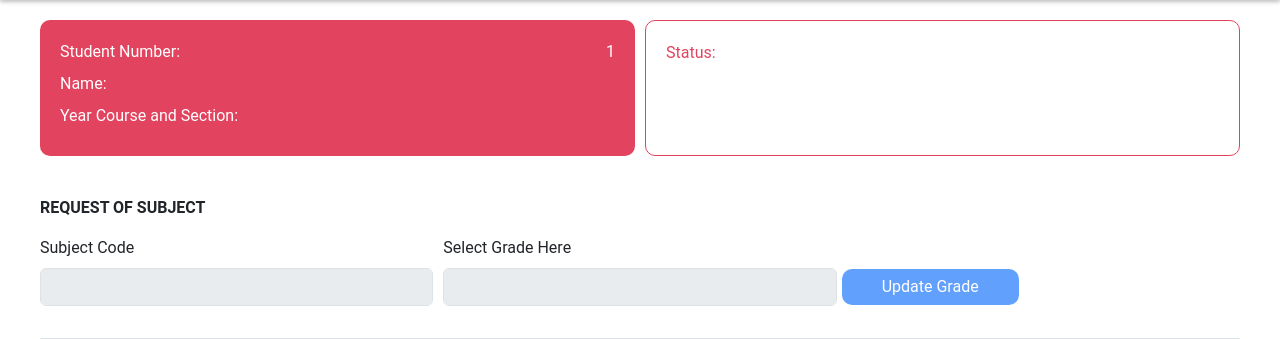
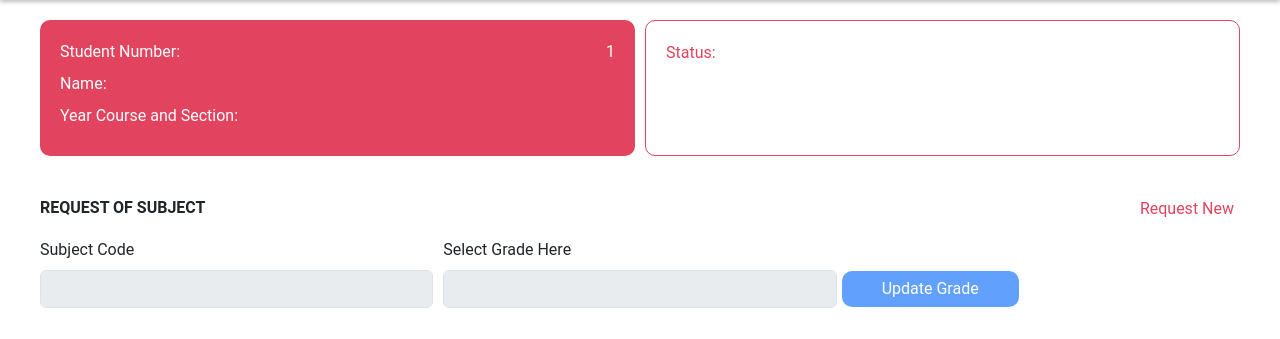
Before and after one commit to RejayMorada0/DYNAMIC_CPET12L_ADDING-OF-SUBJECTS, a PHP site: page /student.php in a window 1280 px wide. Shown: the part 72-411 px from the top of the page. Run offline with PHP 8.4, Linux system fonts and the light colour scheme; the visitor is signed in with stand-in values (Sample User, id 1); some libraries are stand-ins or nearby versions.

Commit message:
Add Files

```diff
--- a/students/css/student.css
+++ b/students/css/student.css
@@ -174,7 +174,7 @@
     border: 0;
     border-radius: 0;
     background: none;
-    color: black;
+    color: #E2435E;
 }
 
 #myTab {
--- a/students/student.php
+++ b/students/student.php
@@ -115,7 +115,7 @@
         <div class="subject">
             <p>REQUEST OF SUBJECT</p>
             <form method="post">
-                <input type="submit" value="Request New" id="editGrade"  name="editAction" <?php echo $style1;?>  >
+                <input style='background-color: white;' type="submit" value="Request New" id="editGrade"  name="editAction" <?php echo $style1;?>  >
             </form>
         </div>
 
```
